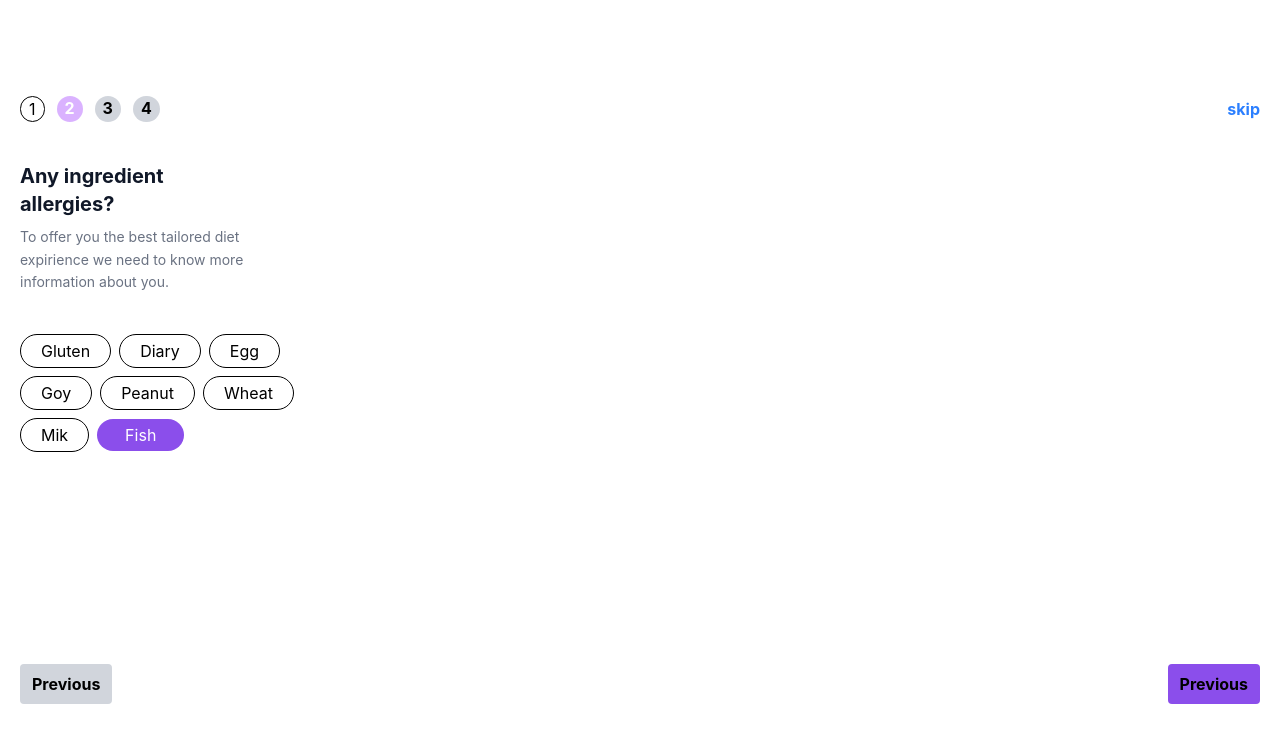
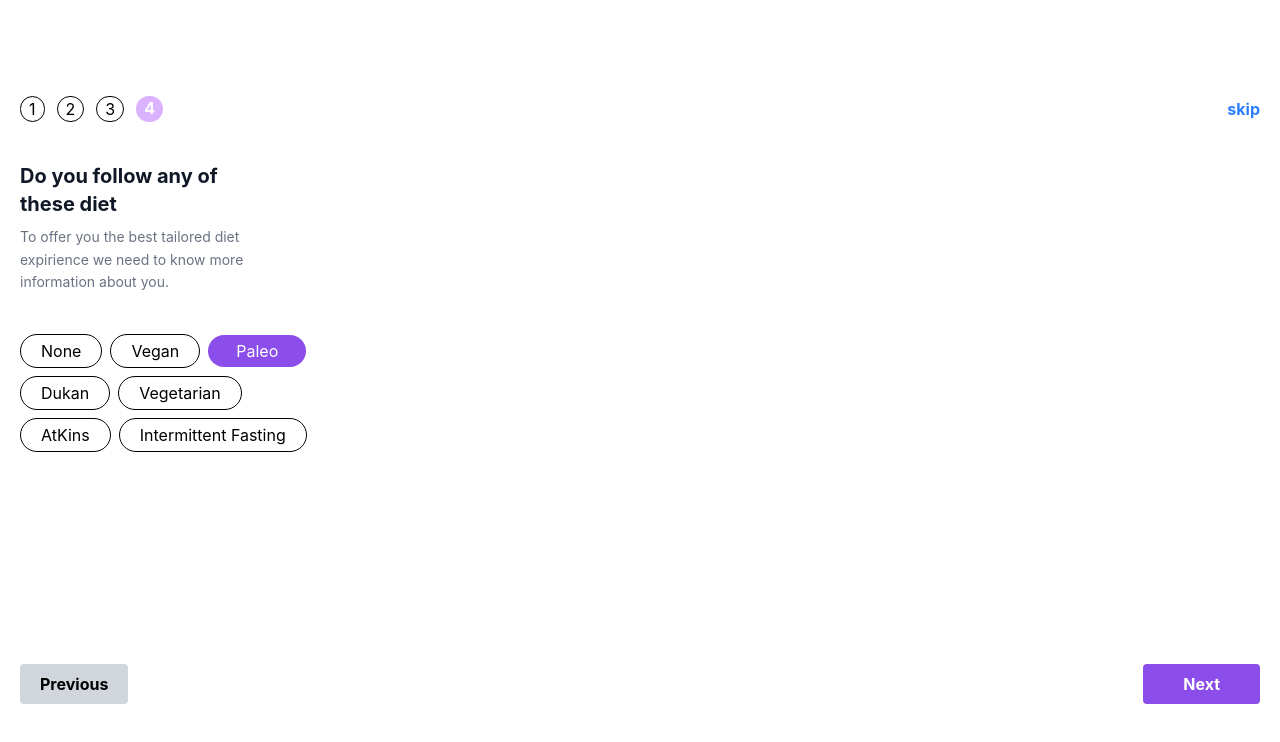
Before and after one commit to AllanFilimaoZita/Meal-Planner-App, a React (Vite) app: page / in a window 1280 px wide. Shown: the top 742 px of the page. Built offline with nearby package versions, Linux system fonts and the light colour scheme.

Commit message:
refac: refactoring button

```diff
--- a/src/App.jsx
+++ b/src/App.jsx
@@ -1,13 +1,14 @@
 import { BrowserRouter, Routes, Route } from "react-router-dom";
 // import SignUp from "./pages/SignUp";
 // import Onboarding from "./pages/Onboarding";
-import Step1 from './pages/Step1'
+// import Step1 from './pages/Step1'
+import Step2 from './pages/Step2'
 
 function App() {
   return (
     <BrowserRouter>
       <Routes>
-        <Route path="/" element={<Step1 />} />
+        <Route path="/" element={<Step2 />} />
       </Routes>
     </BrowserRouter>
   );
--- a/src/pages/Step2.jsx
+++ b/src/pages/Step2.jsx
@@ -1,6 +1,48 @@
 function Step2() {
     return (
         <>
+            <section className="min-h-screen min-w-screen flex flex-col items-center justify-around px-5 gap-5">
+                <section className="flex flex-col items-start justify-around w-full h-full gap-10">
+                    <section className="flex items-center justify-between w-full h-full">
+                        <div className="flex gap-3">
+                            <span className="border rounded-full px-2">1</span>
+                            <span className="border rounded-full px-2">2</span>
+                            <span className="border rounded-full px-2">3</span>
+                            <span className="font-bold text-white bg-purple-300 rounded-full px-2">4</span>
+                        </div>
+                        <div>
+                            <span className="text-blue-500 font-bold">skip</span>
+                        </div>
+                    </section>
+                    <section className="flex flex-col w-full h-full flex-wrap gap-2">
+                        <h2 className="text-xl font-bold text-gray-900 w-60">Do you follow any of these diet</h2>
+                        <p className="text-sm text-gray-500 leading-relaxed w-64">
+                            To offer you the best tailored diet expirience we need to know more information about you.
+                        </p>
+                    </section >
+
+                    <section className="flex flex-col gap-2">
+                        <div className="flex items-center justify-start gap-2">
+                            <button className="border rounded-full py-1 px-5">None</button>
+                            <button className="border rounded-full py-1 px-5">Vegan</button>
+                            <button className="rounded-full text-white bg-[#8B4EEB] py-1 px-7">Paleo</button>
+                        </div>
+                        <div className="flex items-center justify-start gap-2">
+                            <button className="border rounded-full py-1 px-5">Dukan</button>
+                            <button className="border rounded-full py-1 px-5">Vegetarian</button>
+                        </div>
+                        <div className="flex items-center justify-start gap-2">
+                            <button className="border rounded-full py-1 px-5">AtKins</button>
+                            <button className="border rounded-full py-1 px-5">Intermittent Fasting</button>
+                        </div>
+                    </section>
+                </section>
+
+                <section className="flex items-center justify-between w-full">
+                    <button className="bg-gray-300 font-bold py-2 px-5 rounded">Previous</button>
+                    <button className="bg-[#8B4EEB] text-white font-bold py-2 px-10 rounded">Next</button>
+                </section>
+            </section>
 
         </>
     )
```
